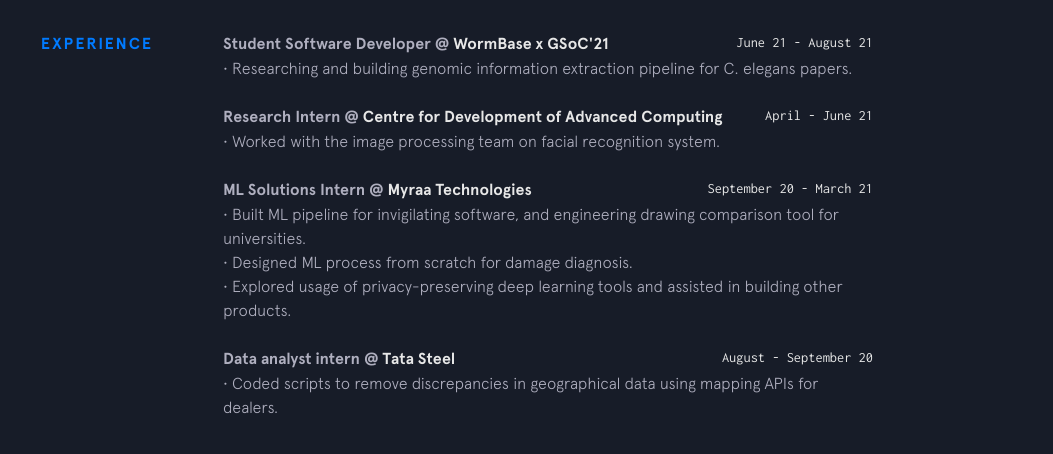
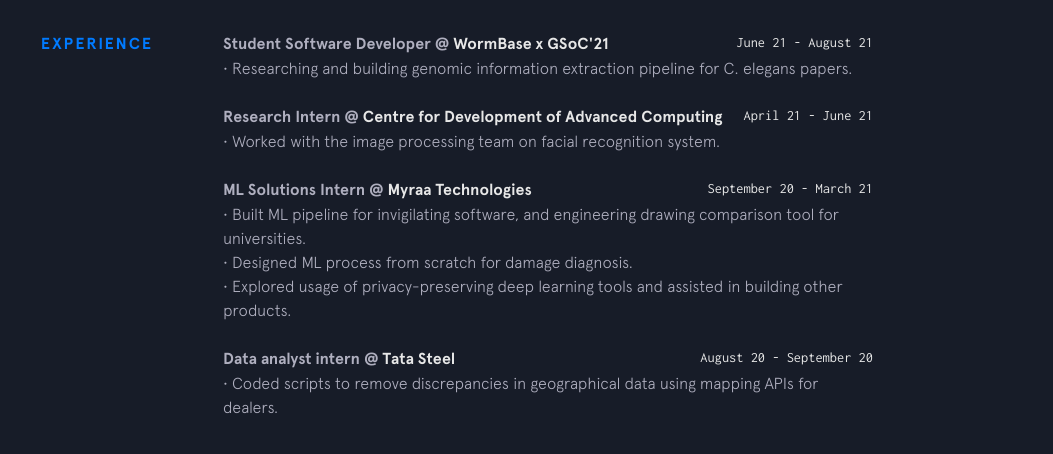
Before and after one commit to rishabgit/rishab.codes, a Jekyll site: the page built from index.html, in a window 1280 px wide and 900 px high, scrolled down 1544 px. Shown: the part 152-606 px from the top of the window, without its empty margins (227-1280 px from the left). Built offline with Jekyll 4.4.1, drawn with Linux system fonts in a browser that asks for light colours; nearby versions of some CDN libraries.

Commit message:
added years

```diff
--- a/_data/experience.yml
+++ b/_data/experience.yml
@@ -7,7 +7,7 @@
 
 - company: Centre for Development of Advanced Computing
   url: https://www.cdac.in/
-  time: April - June 21
+  time: April 21 - June 21
   position: Research Intern
   description: • Worked with the image processing team on facial recognition system.
 
@@ -20,6 +20,6 @@
 
 - company: Tata Steel
   url: https://www.tatasteel.com/
-  time: August - September 20
+  time: August 20 - September 20
   position: Data analyst intern
   description: • Coded scripts to remove discrepancies in geographical data using mapping APIs for dealers.
```
